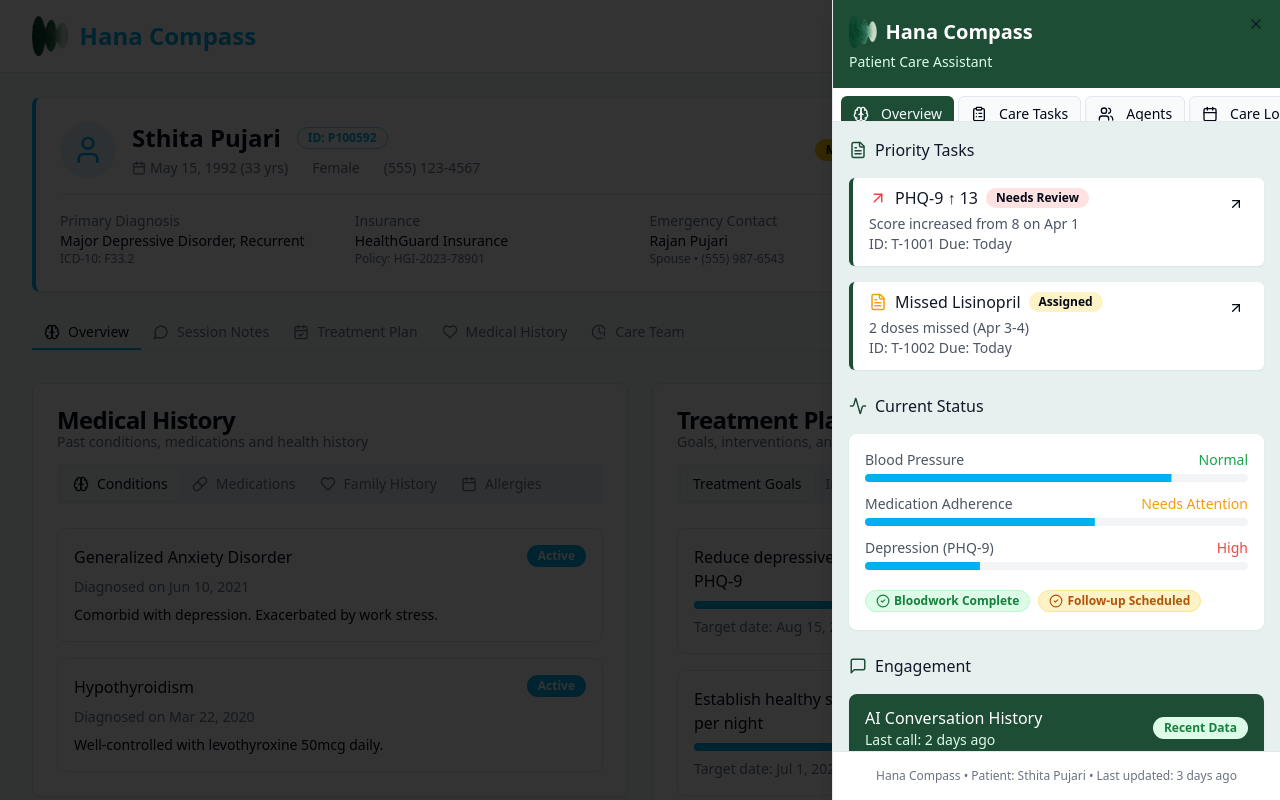
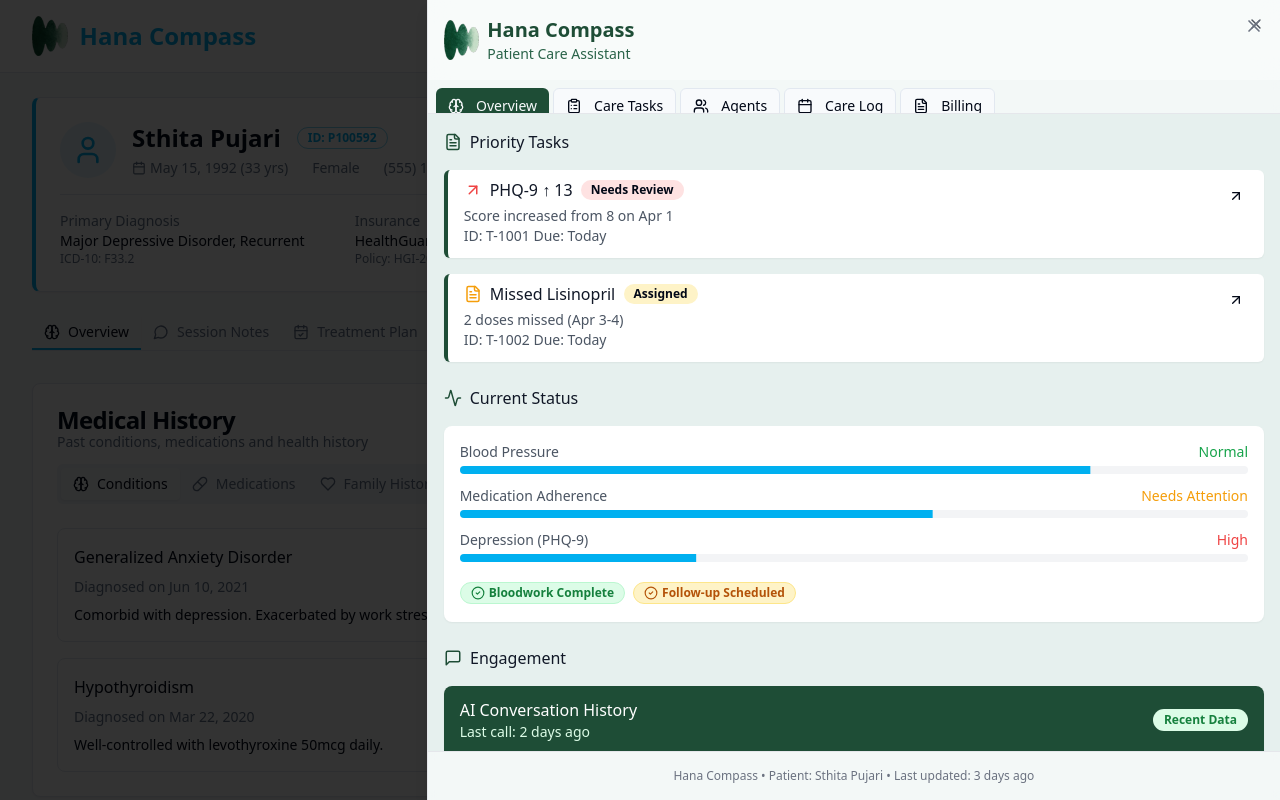
Before and after one commit to mhaihq/sthita-mental-haven, a React (Vite) app: page / in a window 1280 px wide. Both pictures are taken after a click on the button "Open Hana sidebar". Shown: the top 800 px of the page. Built offline with nearby package versions, Linux system fonts and the light colour scheme.

Commit message:
Refactor: Update sidebar layout and styling
- Moved Hana icon to the top of the sidebar.
- Removed patient and population buttons.
- Adjusted sidebar width to 2/3 of the page.
- Applied frosted white, slightly transparent background to the sidebar header.

```diff
--- a/src/components/layout/HanaSidebar.tsx
+++ b/src/components/layout/HanaSidebar.tsx
@@ -1,20 +1,5 @@
 
 import React, { useState } from 'react';
-import {
-  Sidebar,
-  SidebarContent,
-  SidebarGroup,
-  SidebarGroupContent,
-  SidebarGroupLabel,
-  SidebarHeader,
-  SidebarMenu,
-  SidebarMenuButton,
-  SidebarMenuItem,
-  SidebarProvider,
-  SidebarTrigger,
-  SidebarFooter
-} from '@/components/ui/sidebar';
-import { Link, useLocation } from 'react-router-dom';
 import {
   Brain,
   CalendarCheck,
@@ -24,7 +9,8 @@ import {
   FileText,
   Users,
   Calendar,
-  ClipboardList
+  ClipboardList,
+  X
 } from 'lucide-react';
 import { Sheet, SheetContent, SheetTrigger } from '@/components/ui/sheet';
 import { Button } from '@/components/ui/button';
@@ -32,12 +18,8 @@ import { BookOpen } from '@/components/SidebarIcons';
 import OverviewTab from '../overview/OverviewTab';
 
 export const HanaSidebar = () => {
-  const location = useLocation();
   const [activeTab, setActiveTab] = useState<'overview' | 'tasks' | 'agents' | 'careLog' | 'billing'>('overview');
   const [isSidebarOpen, setIsSidebarOpen] = useState(false);
-
-  // Helper function to check if a path is active
-  const isActive = (path: string) => location.pathname === path;
 
   return (
     <Sheet open={isSidebarOpen} onOpenChange={setIsSidebarOpen}>
@@ -54,23 +36,34 @@ export const HanaSidebar = () => {
         </button>
       </SheetTrigger>
 
-      <SheetContent className="p-0 max-w-md w-full border-l border-gray-200 overflow-y-auto bg-[#E6F0EE]">
+      <SheetContent className="p-0 max-w-2/3 w-2/3 border-l border-gray-200 overflow-y-auto bg-[#E6F0EE]">
         <div className="flex flex-col h-full">
-          {/* Sidebar Header */}
-          <div className="bg-[#1E4D36] text-white p-4">
-            <div className="flex items-center gap-2">
-              <img
-                src="/lovable-uploads/8bd12f77-f027-47b9-a41c-a780b6ec54d0.png"
-                alt="Hana Clinic Logo"
-                className="h-8 w-auto"
-              />
-              <h2 className="text-xl font-bold">Hana Compass</h2>
+          {/* Sidebar Header with frosted glass effect */}
+          <div className="relative">
+            <div className="absolute inset-0 backdrop-blur-md bg-white/70 z-0"></div>
+            <div className="relative z-10 flex items-start justify-between p-4">
+              <div className="flex items-center gap-2">
+                <img
+                  src="/lovable-uploads/8bd12f77-f027-47b9-a41c-a780b6ec54d0.png"
+                  alt="Hana Clinic Logo"
+                  className="h-10 w-auto"
+                />
+                <div>
+                  <h2 className="text-xl font-bold text-[#1E4D36]">Hana Compass</h2>
+                  <p className="text-sm text-[#2A6349]">Patient Care Assistant</p>
+                </div>
+              </div>
+              <button
+                className="text-gray-500 hover:text-gray-700"
+                onClick={() => setIsSidebarOpen(false)}
+              >
+                <X size={20} />
+              </button>
             </div>
-            <p className="text-sm text-green-100 mt-1">Patient Care Assistant</p>
           </div>
 
           {/* Navigation Tabs */}
-          <div className="flex overflow-x-auto gap-1 p-2 bg-white border-b border-gray-200">
+          <div className="flex overflow-x-auto gap-1 p-2 bg-white/50 backdrop-blur-sm border-b border-gray-200">
             <Button
               variant={activeTab === 'overview' ? 'default' : 'outline'}
               size="sm"
@@ -148,7 +141,7 @@ export const HanaSidebar = () => {
           </div>
 
           {/* Footer */}
-          <div className="border-t border-gray-200 p-4 bg-white">
+          <div className="border-t border-gray-200 p-4 bg-white/50 backdrop-blur-sm">
             <p className="text-xs text-gray-500 text-center">
               Hana Compass • Patient: Sthita Pujari • Last updated: 3 days ago
             </p>
--- a/src/pages/Index.tsx
+++ b/src/pages/Index.tsx
@@ -24,7 +24,7 @@ const Index = () => {
 
   return (
     <div className="min-h-screen bg-background">
-      <header className="border-b bg-card">
+      <header className="border-b bg-card backdrop-blur-md bg-white/80">
         <div className="container py-4">
           <div className="flex justify-between items-center">
             <div className="flex items-center gap-3">
@@ -35,17 +35,7 @@ const Index = () => {
               />
               <h1 className="text-2xl font-bold text-primary">Hana Compass</h1>
             </div>
-            <div className="flex items-center gap-4">
-              <Button variant="outline" className="flex items-center gap-2">
-                <FileText className="h-4 w-4" />
-                <span>Patient</span>
-              </Button>
-
-              <Button variant="outline" className="flex items-center gap-2">
-                <UsersIcon className="h-4 w-4" />
-                <span>Population</span>
-              </Button>
-            </div>
+            {/* Patient and Population buttons removed */}
           </div>
         </div>
       </header>
```
